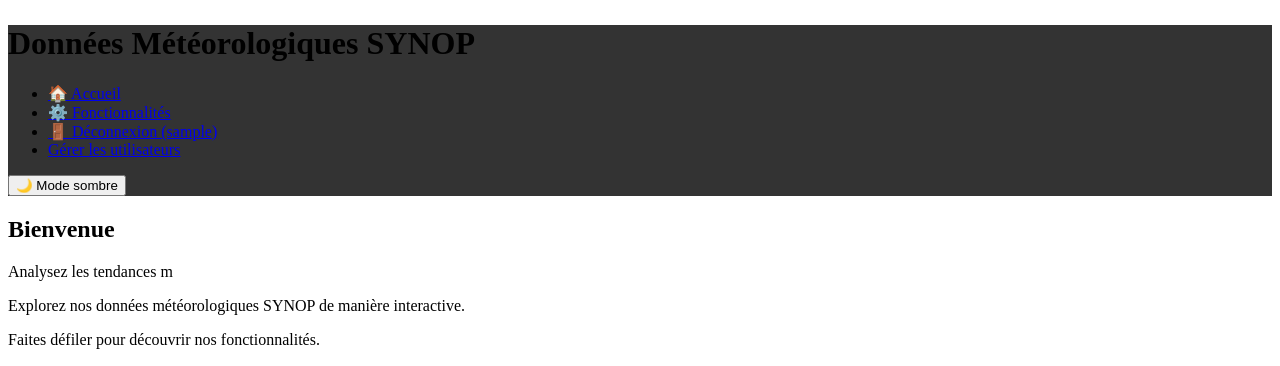
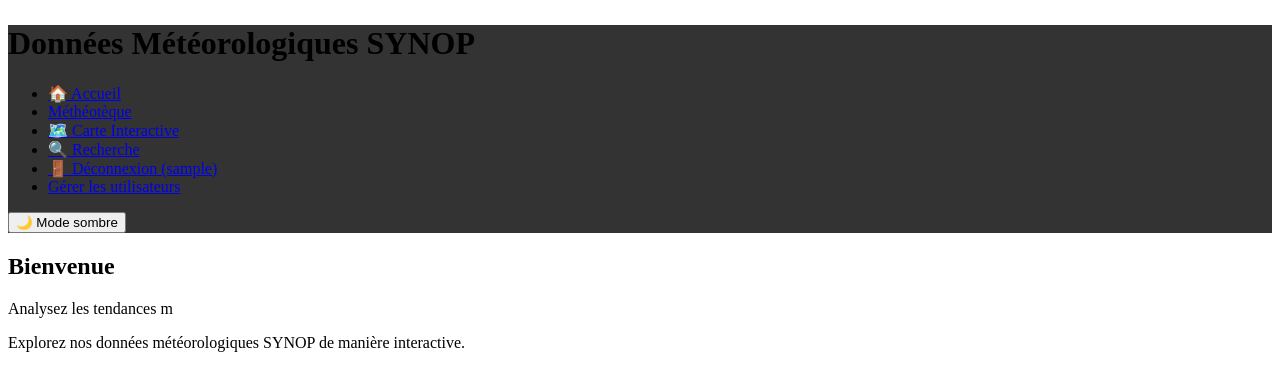
Before and after one commit to Piierre/SAE-3.01-Developpement-application, a PHP site: page /index.php in a window 1280 px wide. Shown: the part 640-1006 px from the top of the page. Run offline with PHP 8.4, Linux system fonts and the light colour scheme; the visitor is signed in with stand-in values (Sample User, id 1).

Commit message:
boutons visible que par user et admin

```diff
--- a/src/View/home/index.php
+++ b/src/View/home/index.php
@@ -18,8 +18,10 @@ session_start();
         <nav>
             <ul>
                 <li><a href="#welcome">🏠 Accueil</a></li>
-                <li><a href="#features">⚙️ Fonctionnalités</a></li>
+                <li><a href="#features">Méthéotèque</a></li>
                 <?php if (isset($_SESSION['login'])): ?>
+                    <li><a href="../web/frontController.php?page=carte">🗺️ Carte Interactive</a></li>
+                    <li><a href="../web/frontController.php?page=recherche">🔍 Recherche</a></li>
                     <li><a href="../web/frontController.php?page=logout">🚪 Déconnexion (<?= htmlspecialchars($_SESSION['login']) ?>)</a></li>
                     <?php if ($_SESSION['role'] === 'admin'): ?>
                         <li><a href="../web/frontController.php?page=manage_users">Gérer les utilisateurs</a></li>
```
